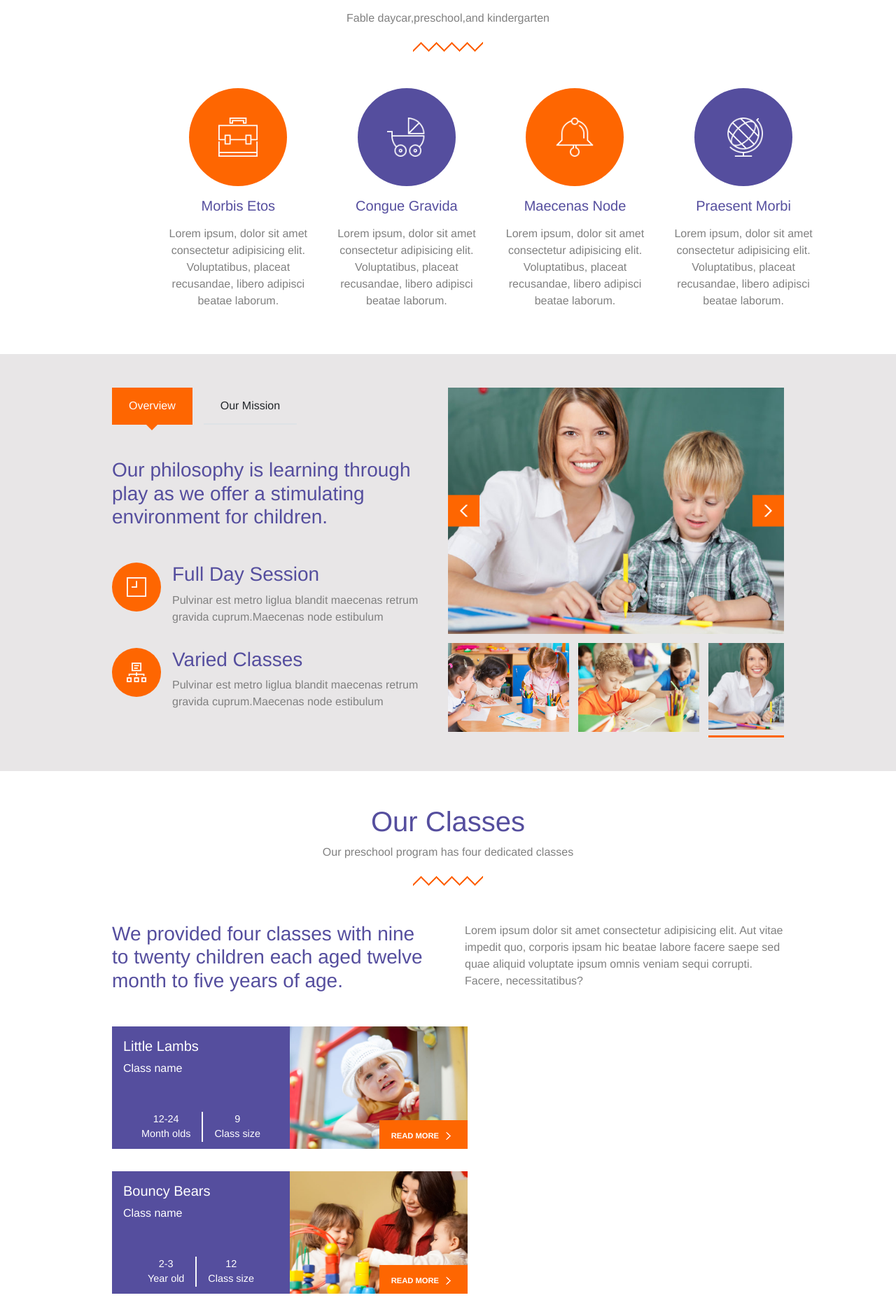
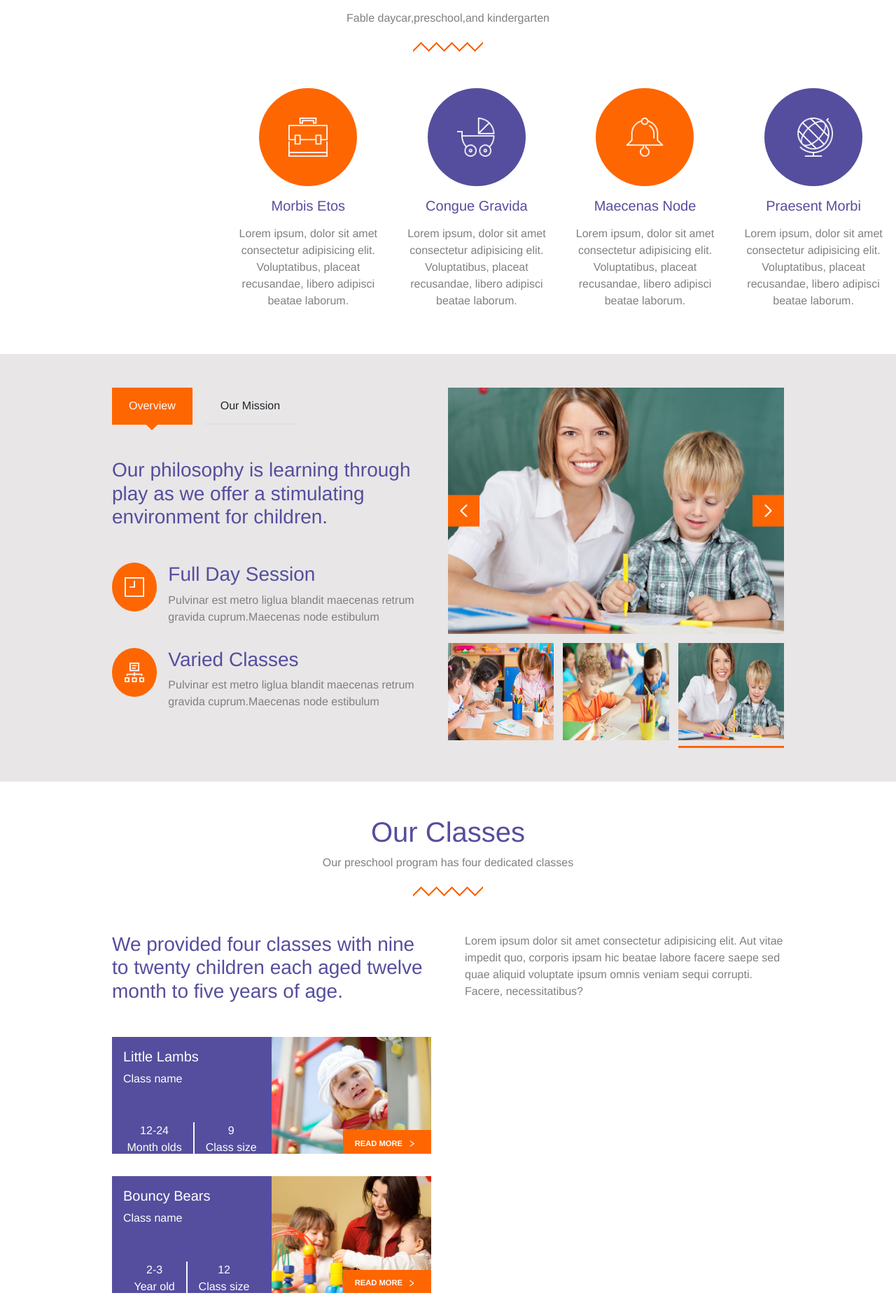
Before and after one commit to Alessio1921/proj-html-vuejs, a Vue app: page / in a window 1280 px wide. Shown: the part 820-2698 px from the top of the page at 70% size. Built offline with nearby package versions, Linux system fonts and the light colour scheme.

Commit message:
fixed layouts

```diff
--- a/src/components/Card.vue
+++ b/src/components/Card.vue
@@ -70,8 +70,7 @@ export default {
 <style scoped lang="scss">
   @import "../assets/scss/style.scss";
   .my-card{
-    width: 508px;
-    height: 175px;
+    width: 47.5%;
     background-color: $violet;
     margin: 0 2rem 2rem 0;
     .info{
@@ -79,7 +78,6 @@ export default {
       .info-bottom{
         color: white;
         top:50px;
-        font-size:.9rem
       }
       p{
         color: white;
@@ -93,6 +91,7 @@ export default {
         width: 100%;
       }
       .read-more{
+        height: 20%;
         bottom: 0;
         right: 0;
         background-color: $orange;
--- a/src/components/Carousel.vue
+++ b/src/components/Carousel.vue
@@ -83,6 +83,12 @@ export default {
 
   .carousel{
     width: 100%;
+    span{
+      width: 33.3%;
+      margin: 0;
+      padding: 0;
+      height: 150px;
+    }
     .img-principal{
       img{
         width: 100%;
@@ -105,12 +111,15 @@ export default {
       margin-top: .8rem;
       overflow: hidden;
       width: 100%;
+      height: 100%;
       .my-thumbnail{
         padding-bottom: .5rem ;
-        height: 135px;
         width: 100%;
+        height: 100%;
+        border-bottom: 3px solid transparent;
         img{
           height: 100%;
+          width: 100%;
         }
       }
       .my-thumbnail.active{
--- a/src/components/Footer.vue
+++ b/src/components/Footer.vue
@@ -1,7 +1,7 @@
 <template>
   <footer class="mt-5">
     <div class="my-container">
-      <div class="footer-top">
+      <div class="footer-top text-center">
         <div class="indications">
           <h6>45°23'45.6"N 75°40'35.6"W</h6>
           <p>98WF+C9F Nepean, Ottawa, Ontario, Canada</p>
@@ -102,7 +102,7 @@ export default {
       z-index: 3;
       background-color: white;
       top: 36px;
-      left: 10px;
+      left: 190px;
       h6,p{
         padding-top: 5px;
         padding-left: 15px;
@@ -117,7 +117,7 @@ export default {
       height: 86px;
       width: 50px;
       top:10px;
-      left:192px ;
+      left:373px ;
       p{
         color: #1a73e8;
         font-size: .7rem;
--- a/src/components/Main.vue
+++ b/src/components/Main.vue
@@ -319,7 +319,9 @@ export default {
         color: $violet;
       }
       .my-container{
-        padding-left: 60px;
+        left: 50%;
+        position: relative;
+        transform: translateX(-50%);
       }
       .welcome-footer{
         .element-circle:nth-child(even){
@@ -388,7 +390,7 @@ export default {
           }
           .circle{
             padding: 20px;
-            width: 90px;
+            width: 80px;
             height: 70px;
             border-radius: 50%;
             position: relative;
```
